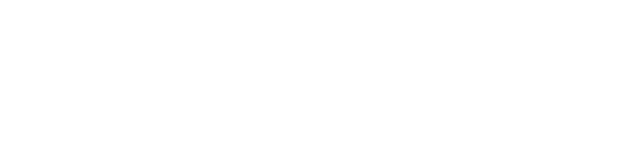
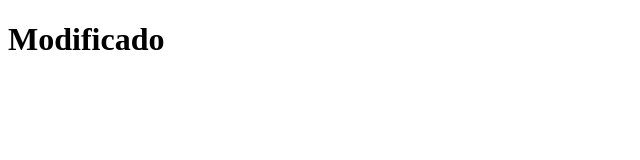
Before and after one commit to picturenay/clase_latam_1, a plain HTML site: page index.html in a window 1280 px wide. Shown: the whole page, without its empty margins (0-640 px from the left). Drawn offline with Linux system fonts and the light colour scheme.

Commit message:
Agregué style.css

```diff
--- a/index.html
+++ b/index.html
@@ -6,6 +6,6 @@
     <title>Document</title>
 </head>
 <body>
-
+    <h1>Modificado</h1>
 </body>
 </html>
```
Also changed, not shown: assets/css/style.css/style.css (added).
